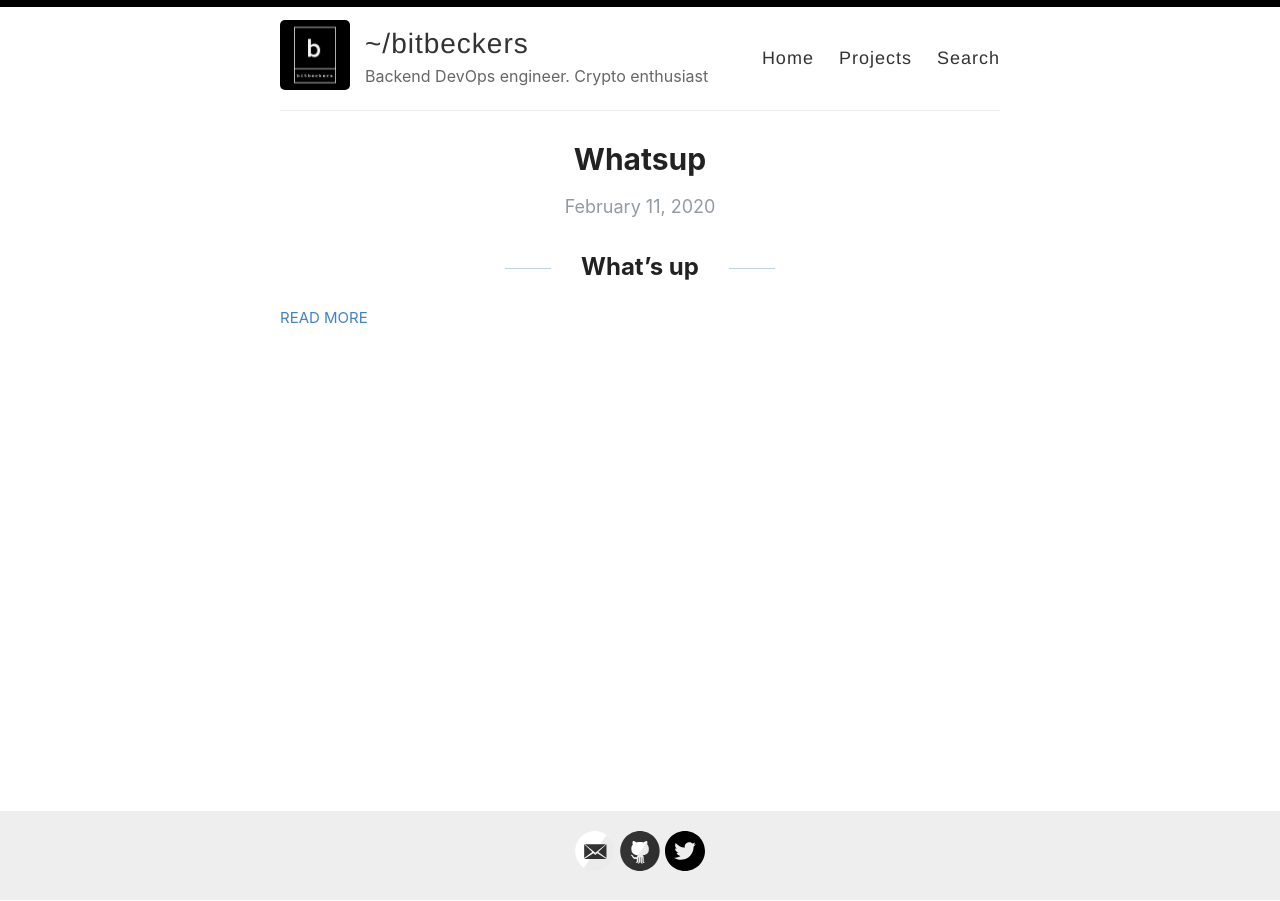
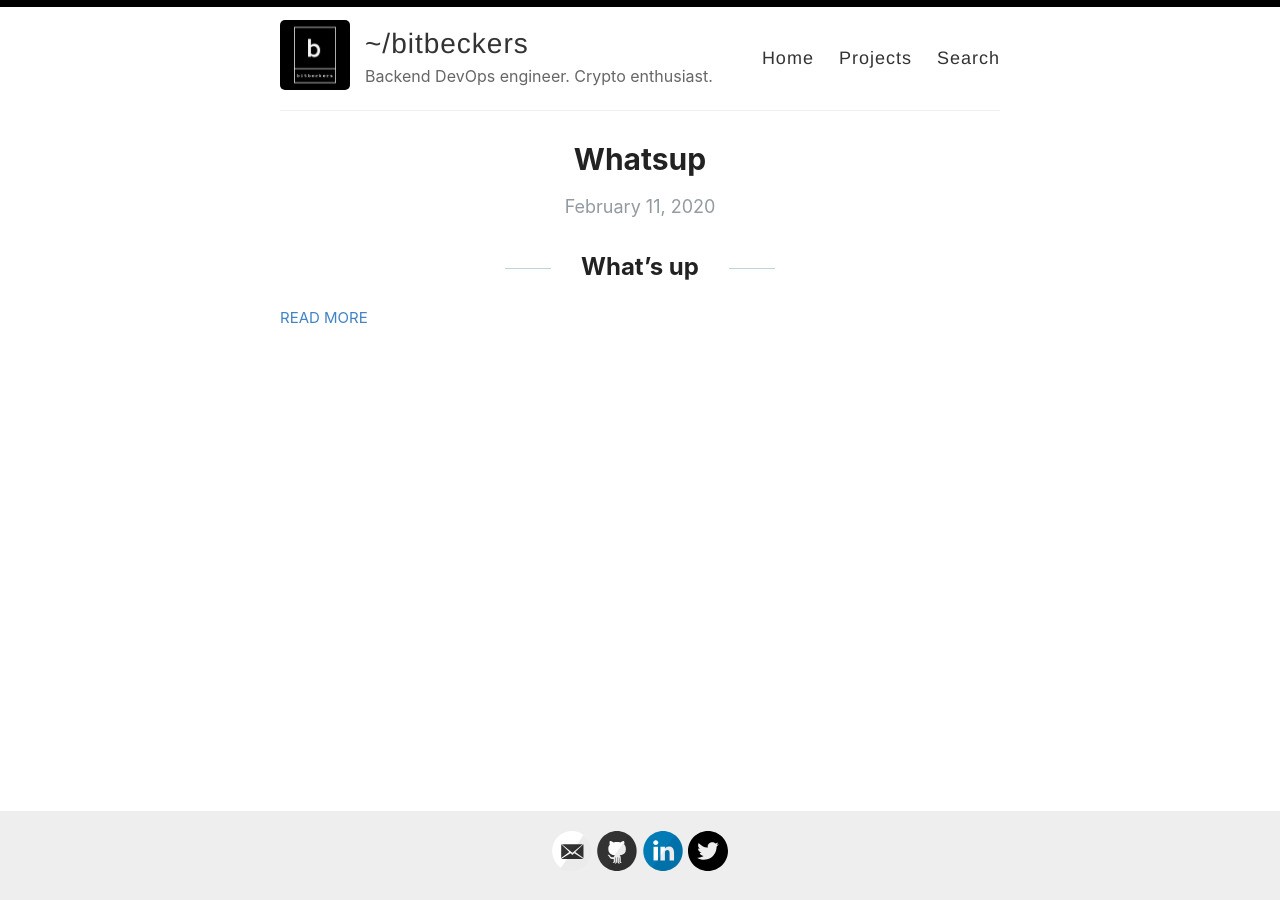
Before and after one commit to bitbeckers/bitbeckers.github.io, a Jekyll site: the page built from index.html, in a window 1280 px wide. Built offline with Jekyll 4.4.1, drawn with Linux system fonts in a browser that asks for light colours; the list of posts is cut into pages by our own code.

```diff
--- a/_config.yml
+++ b/_config.yml
@@ -9,7 +9,7 @@ name: ~/bitbeckers
 author: Ken Beckers
 
 # Short bio or description (displayed in the header)
-description: Backend DevOps engineer. Crypto enthusiast
+description: Backend DevOps engineer. Crypto enthusiast.
 
 # URL of your avatar or profile pic (you could use your GitHub profile pic)
 avatar: /images/logo.png
@@ -26,7 +26,7 @@ footer-links:
   flickr:
   github: bitbeckers
   instagram:
-  linkedin:
+  linkedin: kenbeckers
   pinterest:
   rss:
   twitter: bitbeckers
```
